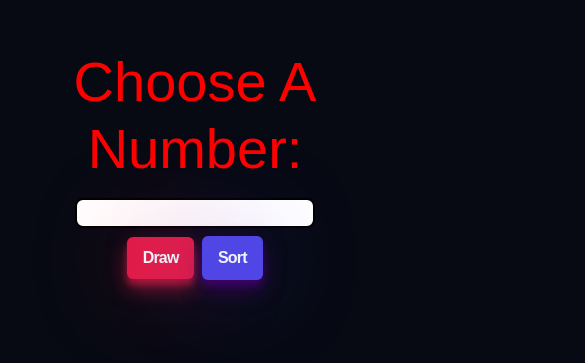
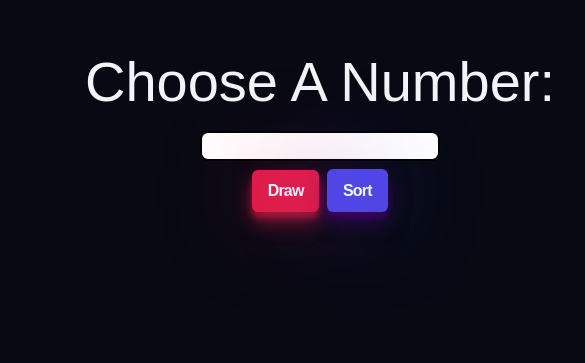
Before and after one commit to BillyStorm01/portfolio__Bubble-Sort, a website built with Vite: page index.html in a window 390 px wide. Shown: the top 363 px of the page, 585 px wide, since content can reach past the window. Built offline with nearby package versions, Linux system fonts and the light colour scheme; a web font is replaced by a local one.

Commit message:
working on fix

```diff
--- a/style.css
+++ b/style.css
@@ -1,7 +1,6 @@
 body {
   font-family: 'General Sans', sans-serif;
   background-color: var(--clr-dark);
-  overflow-x: hidden; /* Prevent horizontal scrolling */
 }
 
 .controls {
@@ -30,25 +29,24 @@ body {
 }
 
 .input__cards {
-  width: 100%; /* Set to 100% for better responsiveness */
-  max-width: 15rem; /* Use max-width instead of fixed width */
-  border-radius: 0.5rem;
+  width: 15rem;
+  border-radius: .5rem;
   border: 2px solid black;
 }
 
 #cardsLog {
-  margin-top: 2rem;
+    margin-top: 2rem;
+  }
+
+.body-text {
+  color: var(--clr-light);
 }
 
-.body-text {
-  color: red;
-}
 
 /* xs */
 @media (max-width: 475px) {
   .container {
-    max-width: 100%; /* Adjust to use max-width */
-    padding: 0 1rem; /* Optional: Add padding for better spacing */
+    min-width: 475px;
   }
 
   .header {
@@ -63,7 +61,7 @@ body {
 /* sm */
 @media (max-width: 640px) {
   .container {
-    max-width: 100%; /* Adjust to use max-width */
-    padding: 0 1rem; /* Optional: Add padding for better spacing */
+    min-width: 640px;
   }
+
 }
```
